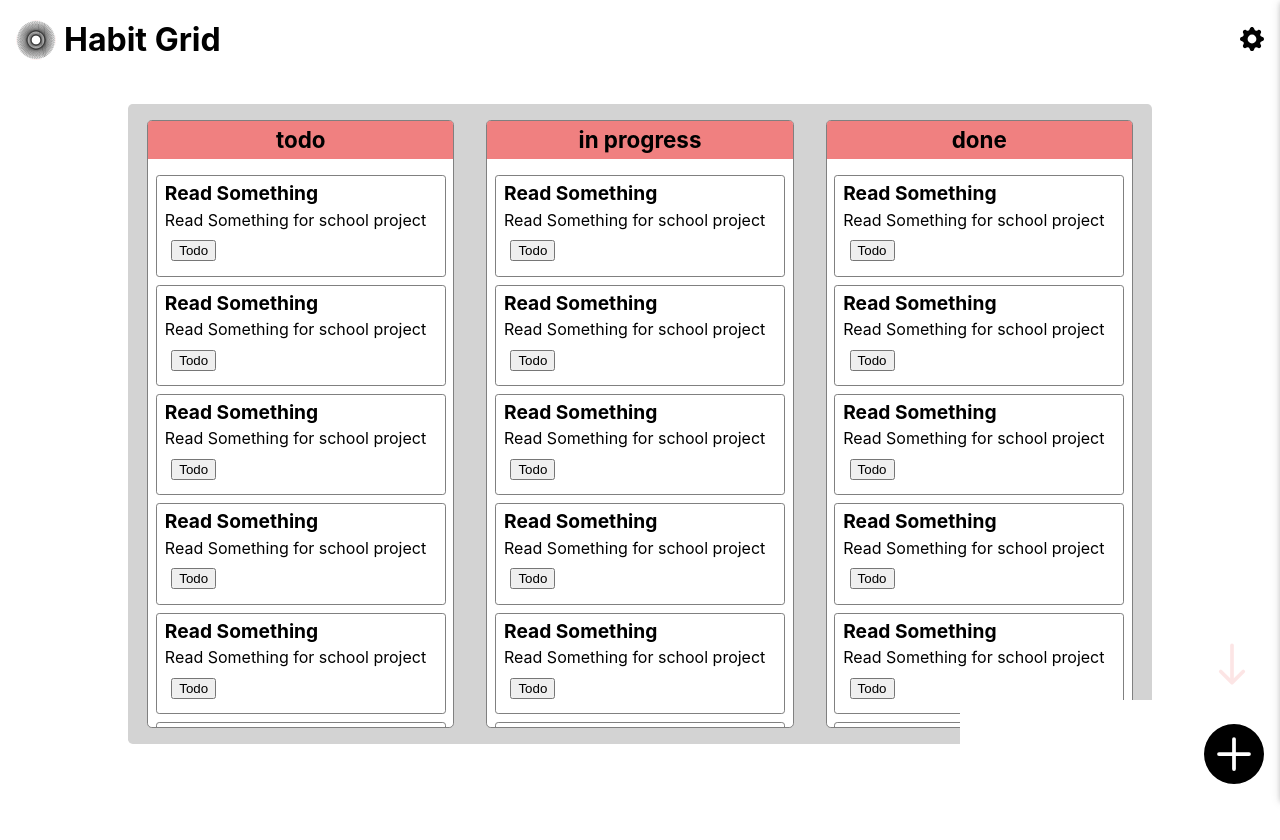
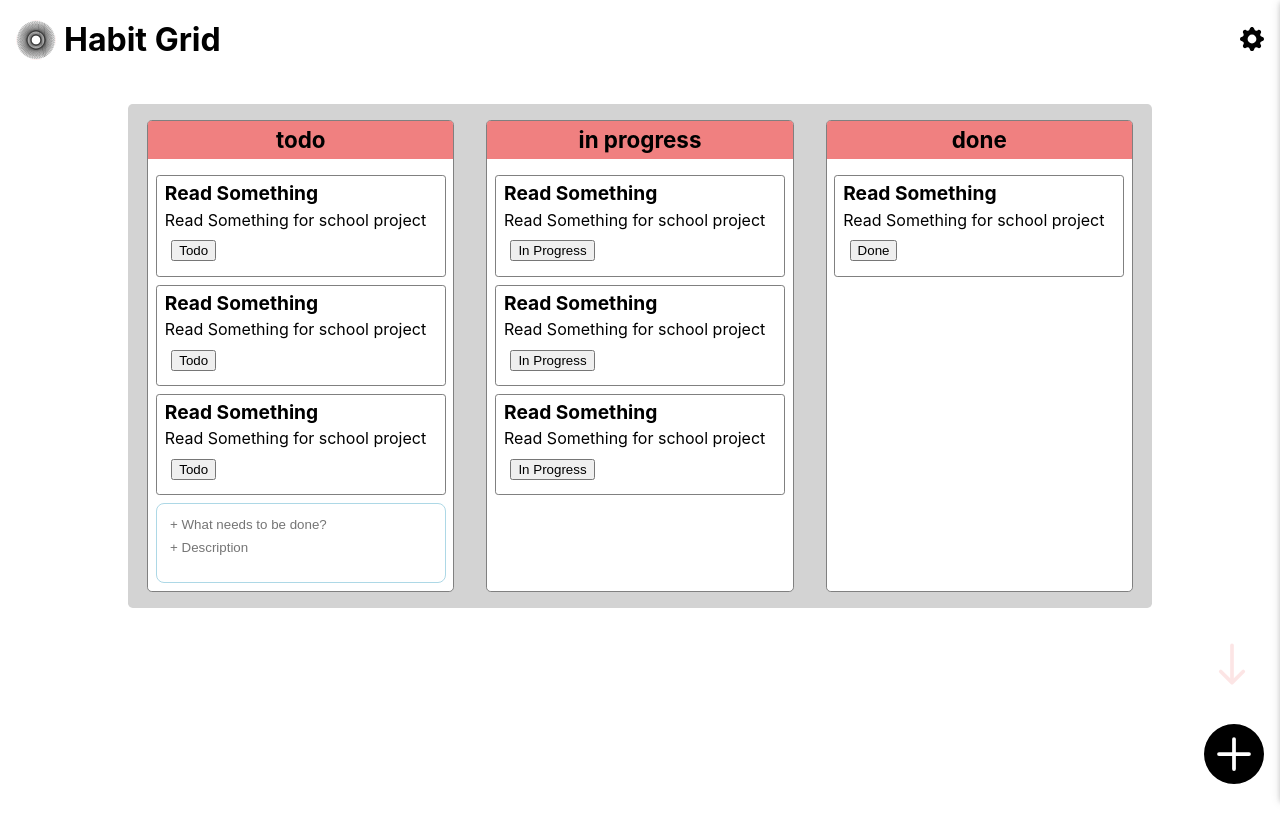
Before and after one commit to teooliver/habit-grid, a React (Create React App) app: page /kanban in a window 1280 px wide. Shown: the top 840 px of the page. After the commit the page ends 800 px from the top, so only its background shows below. Built offline with nearby package versions, Linux system fonts and the light colour scheme.

Commit message:
fix issues prop type on KanbanColumn

```diff
--- a/src/components/kanban/KanbanBoard.tsx
+++ b/src/components/kanban/KanbanBoard.tsx
@@ -1,18 +1,28 @@
-import React from "react";
+import React, { useEffect, useState } from "react";
 import { KanbanColumn } from "./KanbanColumn";
-import { Board } from "../../redux/actions";
+import { Board, Issue } from "../../redux/actions";
+import groupBy from "../../redux/selectors/columnsFilter";
 
 interface KanbanBoardProps {
   board: Board;
 }
 
+export type GroupedIssues = ReturnType<typeof groupBy>;
+
 const KanbanBoard: React.FC<KanbanBoardProps> = ({ board }) => {
+  const [issues, setIssues] = useState<GroupedIssues>();
+
+  useEffect(() => {
+    let issuesSortedByColumn = groupBy(board.issues, (issue) => issue.column);
+    console.log(issuesSortedByColumn);
+    setIssues(issuesSortedByColumn);
+  }, [board]);
   return (
     <div className='KanbanBoard'>
       {board.columnns!.map((col, index) => (
         <KanbanColumn
           title={col}
-          issues={board.issues!}
+          issues={issues ? (issues[col] as Issue[]) : ([] as Issue[])}
           firstColumn={index === 0 ? true : false}
         />
       ))}
--- a/src/components/kanban/KanbanColumn.tsx
+++ b/src/components/kanban/KanbanColumn.tsx
@@ -18,9 +18,14 @@ export const KanbanColumn: React.FC<KanbanColumnProps> = ({
     <div className='KanbanColumn'>
       <h1 className='KanbanColumn__title'>{title}</h1>
       <div className='KanbanColumn__issues'>
-        {issues.map((issue) => (
-          <KanbanCard title={issue.title} description={issue.description} />
-        ))}
+        {issues &&
+          issues.map((issue) => (
+            <KanbanCard
+              title={issue.title}
+              description={issue.description}
+              column={issue.column}
+            />
+          ))}
         {firstColumn && <KanbanCardForm />}
       </div>
     </div>
```
